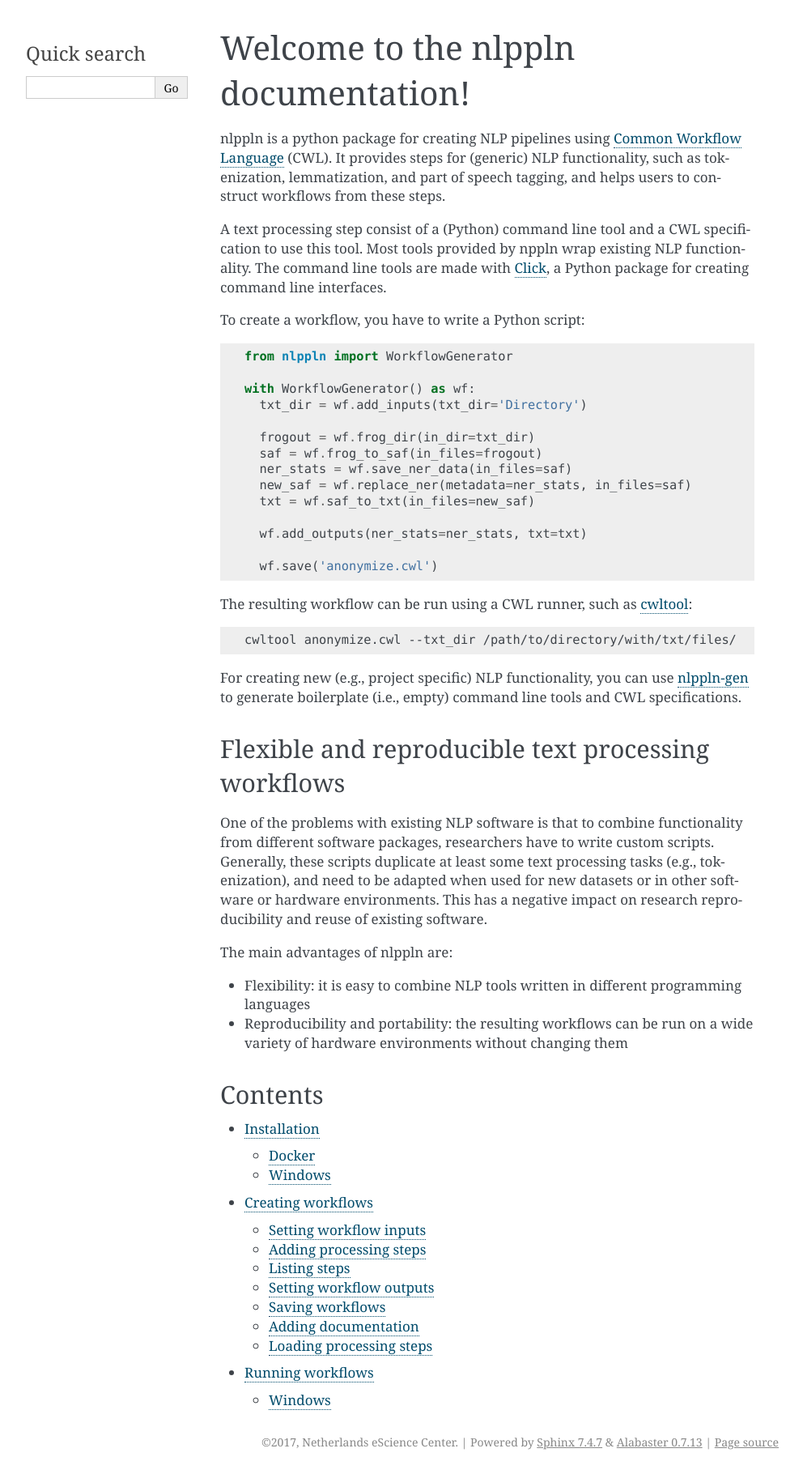
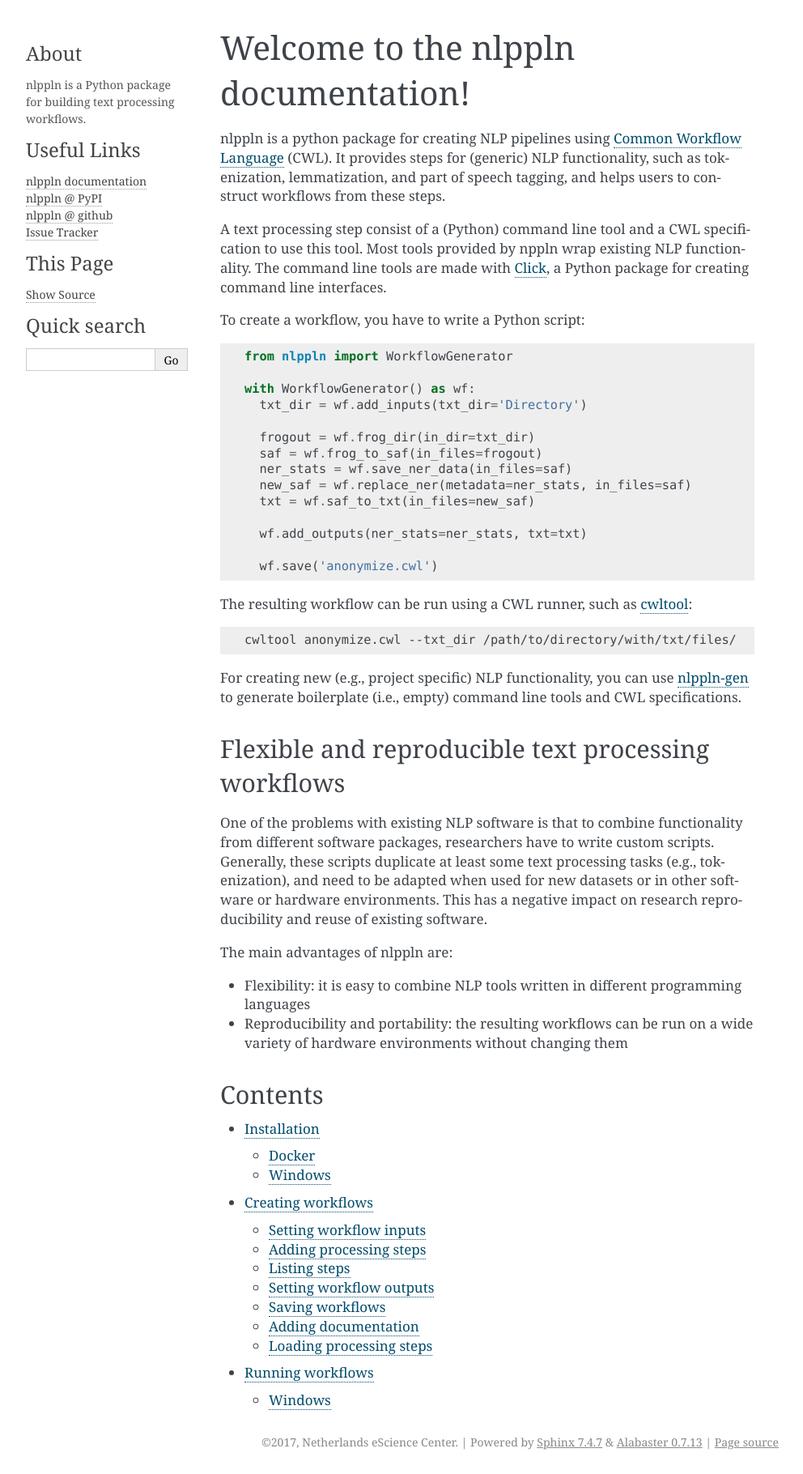
Before and after one commit to nlppln/nlppln, a Sphinx documentation site: the page built from docs/index.rst, in a window 1280 px wide. Shown: the whole page at 81% size, without its empty margins (148-1140 px from the left). Built offline with Sphinx 7.4.7, drawn with Linux system fonts in a browser that asks for light colours; pages that are not in the unit, such as notebooks, are missing from menus.

Commit message:
Add sidebar to documentation

```diff
--- /dev/null
+++ b/docs/_templates/sidebarintro.html
@@ -0,0 +1,11 @@
+<h3>About</h3>
+<p>
+  nlppln is a Python package for building text processing workflows.
+</p>
+<h3>Useful Links</h3>
+<ul>
+  <li><a href="http://nlppln.readthedocs.io/en/latest/">nlppln documentation</a></li>
+  <li><a href="http://pypi.python.org/pypi/nlppln">nlppln @ PyPI</a></li>
+  <li><a href="https://github.com/nlppln/nlppln">nlppln @ github</a></li>
+  <li><a href="https://github.com/nlppln/nlppln/issues">Issue Tracker</a></li>
+</ul>
--- a/docs/conf.py
+++ b/docs/conf.py
@@ -156,10 +156,9 @@
 # This is required for the alabaster theme
 # refs: http://alabaster.readthedocs.io/en/latest/installation.html#sidebars
 html_sidebars = {
-    '**': [
-        'relations.html',  # needs 'show_related': True theme option to display
-        'searchbox.html',
-    ]
+    'index':    ['sidebarintro.html', 'sourcelink.html', 'searchbox.html'],
+    '**':       ['localtoc.html', 'relations.html',
+                 'sourcelink.html', 'searchbox.html']
 }
 
 
```
